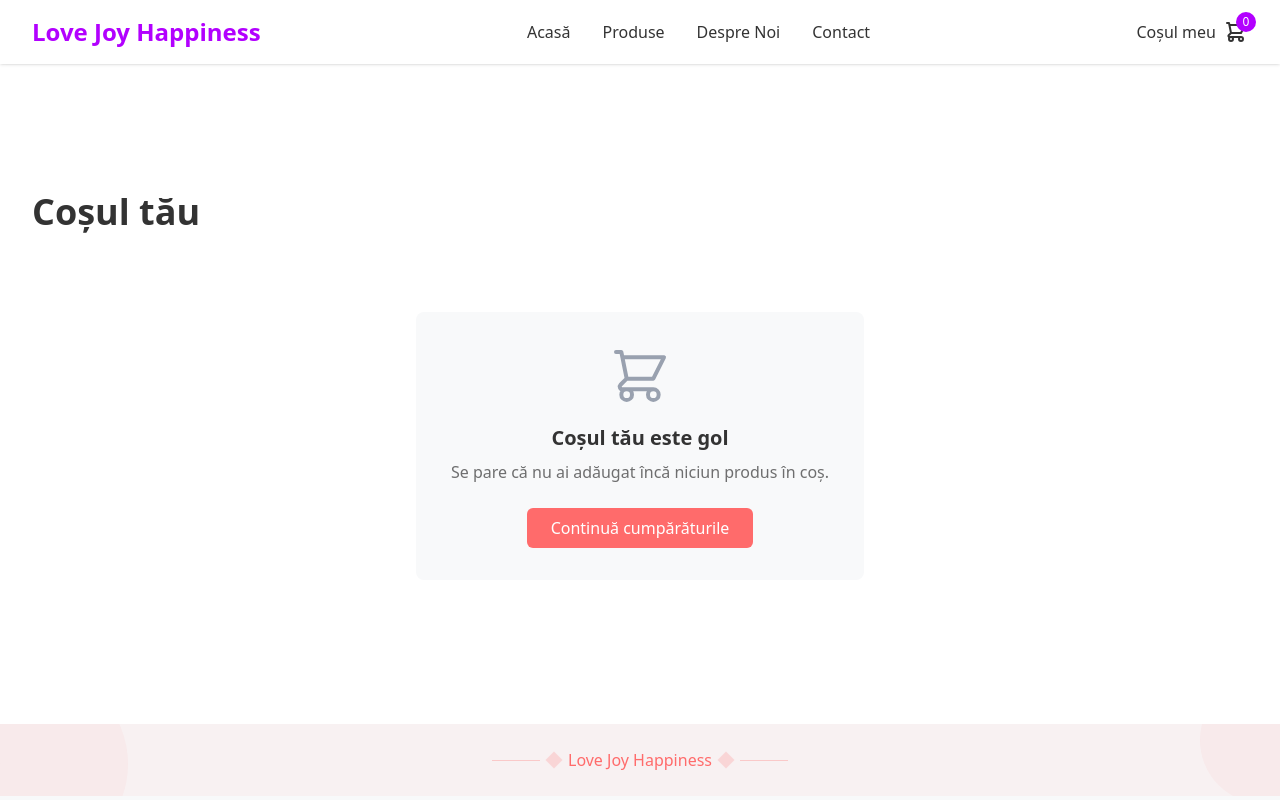
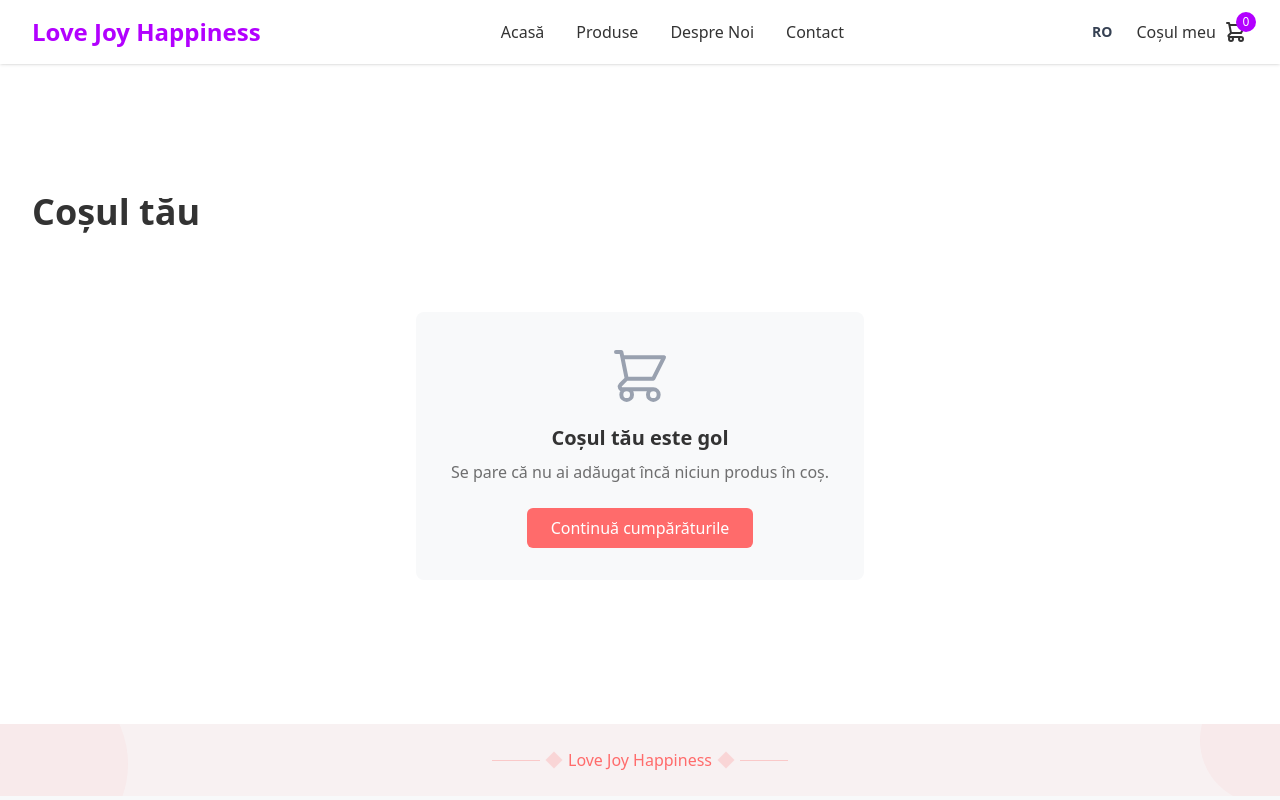
Before and after one commit to ndragos31/love_joy_happines, a Next.js app: page /en/cart in a window 1280 px wide. Shown: the top 800 px of the page. Built offline with nearby package versions, Linux system fonts and the light colour scheme.

Commit message:
feat(i18n): add LanguageToggle to Navbar and use locale-aware Link

```diff
--- a/src/app/[locale]/components/Navbar.tsx
+++ b/src/app/[locale]/components/Navbar.tsx
@@ -1,9 +1,10 @@
 "use client";
 
 import { useState } from "react";
-import Link from "next/link";
+import { Link } from "@/i18n/navigation";
 import { navItems, userNavItems } from "@/lib/constants/navigation";
 import { useCart } from "@/lib/context/CartContext";
+import LanguageToggle from "./LanguageToggle";
 
 export default function Navbar() {
   const [isMenuOpen, setIsMenuOpen] = useState(false);
@@ -35,6 +36,7 @@ export default function Navbar() {
 
           {/* Cart and Account */}
           <div className="hidden md:flex items-center space-x-4">
+            <LanguageToggle />
             {userNavItems.map((item) => (
               <Link
                 key={item.href}
@@ -113,6 +115,7 @@ export default function Navbar() {
                 </Link>
               ))}
               <div className="flex space-x-4 pt-2">
+                <LanguageToggle />
                 {userNavItems.map((item) => (
                   <Link
                     key={item.href}
```
